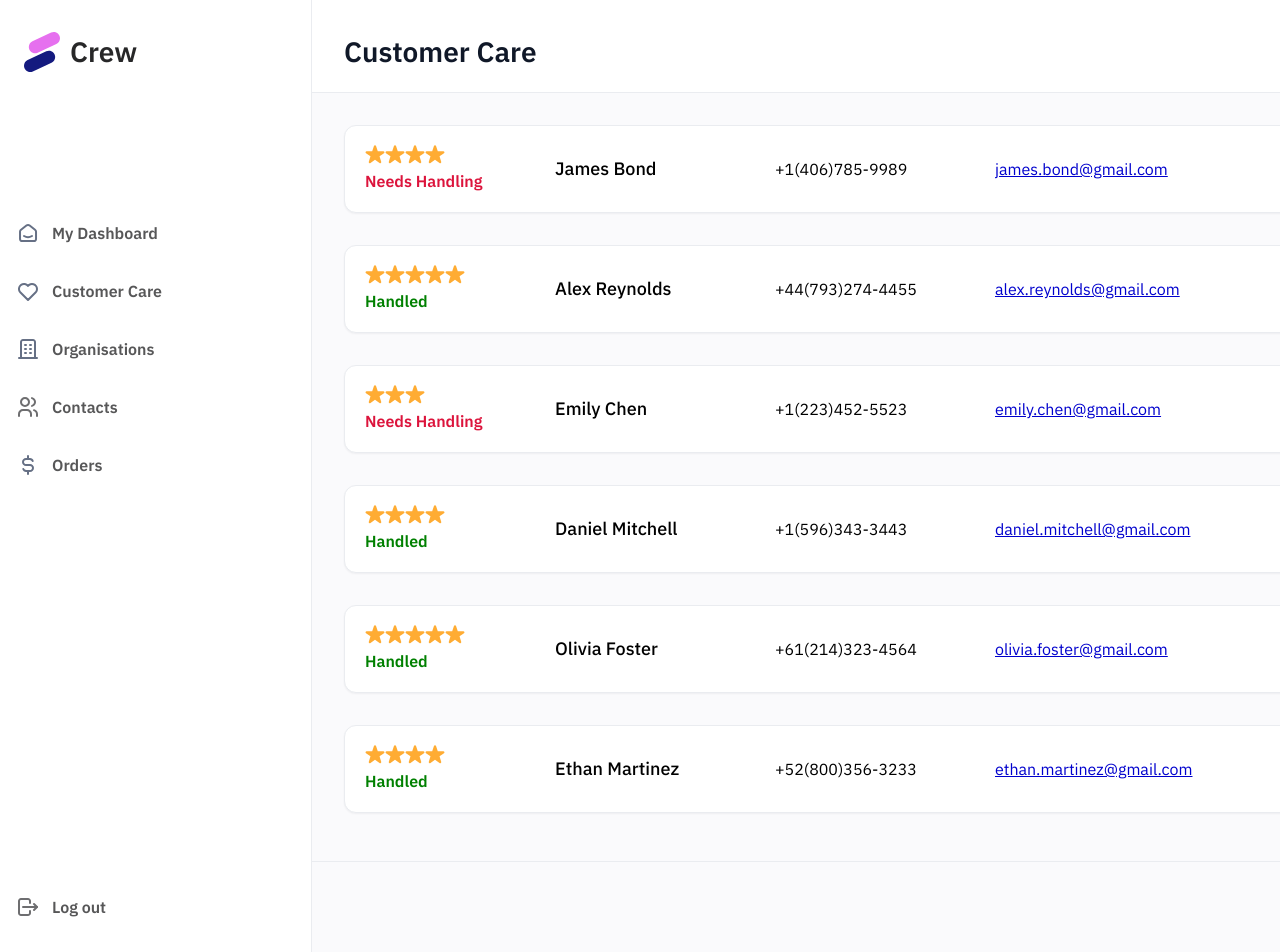
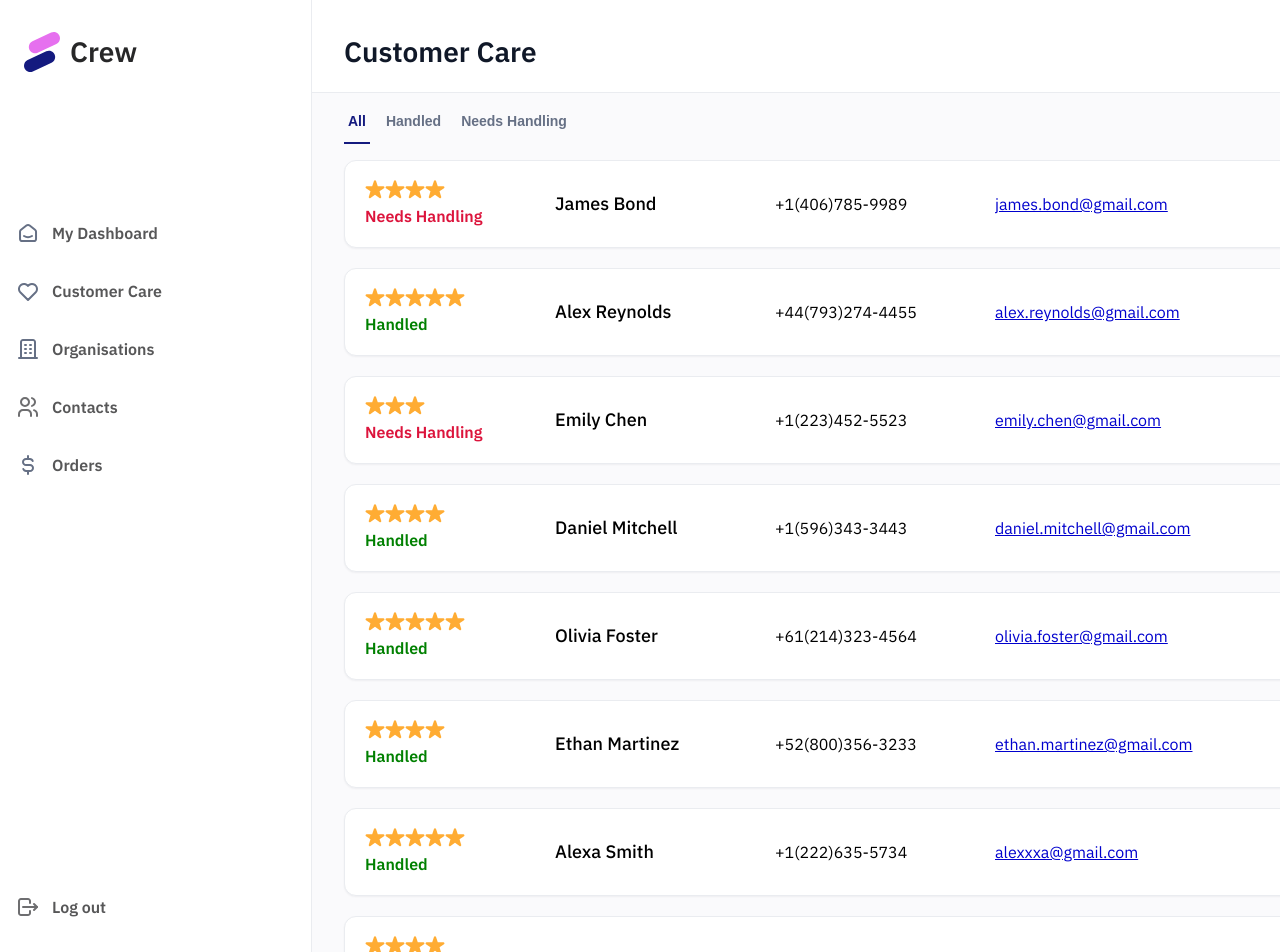
Before and after one commit to mspokras/crewfront1-12, a React (Create React App) app: page /customer-care in a window 1280 px wide. Shown: the top 952 px of the page. Built offline with nearby package versions, Linux system fonts and the light colour scheme.

Commit message:
Filters added to Customer Care page

```diff
--- a/src/widgets/CustomerCards/CustomerCards.scss
+++ b/src/widgets/CustomerCards/CustomerCards.scss
@@ -1,8 +1,17 @@
-.customer-cards {
-  padding: 32px 32px 48px;
-  display: flex;
-  flex-direction: column;
-  gap: 32px;
+.customer-cards-container {
+  padding: 16px 32px 48px;
   border-bottom: 1px solid #EAECF0;
   border-right: 1px solid #EAECF0;
+
+  .customer-filters {
+    display: flex;
+    gap: 12px;
+    margin-bottom: 16px;
+  }
+
+  .customer-cards {
+    display: flex;
+    flex-direction: column;
+    gap: 20px;
+  }
 }
--- a/src/widgets/CustomerCards/CustomerCards.tsx
+++ b/src/widgets/CustomerCards/CustomerCards.tsx
@@ -1,16 +1,38 @@
-import React from 'react';
+import React, { useState } from 'react';
 import CustomerCard from '../../entities/Customer/CustomerCard/CustomerCard';
+import cardsData from './customersData.json';
 import './CustomerCards.scss';
+import FilterButton from '../../shared/components/Button/FilterButton/FilterButton';
 
 const CustomerCards = () => {
+  const [currentFilter, setCurrentFilter] = useState("All");
+  const filters = ['All', 'Handled', 'Needs Handling'];
+
+  const handleFilterChange = (newFilter: string) => {
+    setCurrentFilter(newFilter);
+  }
+
+  const filterCards = (status: string) => {
+    if (currentFilter === 'All') {
+      return true;
+    }
+    return status === currentFilter;
+  };
+
   return (
-    <div className='customer-cards'>
-      <CustomerCard rating={4} status="Needs Handling" name="James Bond" email="james.bond@gmail.com" phone="+1(406)785-9989" />
-      <CustomerCard rating={5} status="Handled" name="Alex Reynolds" email="alex.reynolds@gmail.com" phone="+44(793)274-4455" />
-      <CustomerCard rating={3} status="Needs Handling" name="Emily Chen" email="emily.chen@gmail.com" phone="+1(223)452-5523" />
-      <CustomerCard rating={4} status="Handled" name="Daniel Mitchell" email="daniel.mitchell@gmail.com" phone="+1(596)343-3443" />
-      <CustomerCard rating={5} status="Handled" name="Olivia Foster" email="olivia.foster@gmail.com" phone="+61(214)323-4564" />
-      <CustomerCard rating={4} status="Handled" name="Ethan Martinez" email="ethan.martinez@gmail.com" phone="+52(800)356-3233" />
+    <div className="customer-cards-container">
+      <div className="customer-filters">
+        {filters.map((filter) => (
+          <FilterButton key={filter} title={filter} onClick={() => handleFilterChange(filter)} isActive={currentFilter === filter} />
+        ))}
+      </div>
+      <div className='customer-cards'>
+        {cardsData
+          .filter((card) => filterCards(card.status))
+          .map((card, index) => (
+            <CustomerCard key={index} {...card} />
+        ))}
+      </div>
     </div>
   );
 };
--- /dev/null
+++ b/src/widgets/CustomerCards/customersData.json
@@ -0,0 +1,58 @@
+[
+  {
+    "rating": 4,
+    "status": "Needs Handling",
+    "name": "James Bond",
+    "email": "james.bond@gmail.com",
+    "phone": "+1(406)785-9989"
+  },
+  {
+    "rating": 5,
+    "status": "Handled",
+    "name": "Alex Reynolds",
+    "email": "alex.reynolds@gmail.com",
+    "phone": "+44(793)274-4455"
+  },
+  {
+    "rating": 3,
+    "status": "Needs Handling",
+    "name": "Emily Chen",
+    "email": "emily.chen@gmail.com",
+    "phone": "+1(223)452-5523"
+  },
+  {
+    "rating": 4,
+    "status": "Handled",
+    "name": "Daniel Mitchell",
+    "email": "daniel.mitchell@gmail.com",
+    "phone": "+1(596)343-3443"
+  },
+  {
+    "rating": 5,
+    "status": "Handled",
+    "name": "Olivia Foster",
+    "email": "olivia.foster@gmail.com",
+    "phone": "+61(214)323-4564"
+  },
+  {
+    "rating": 4,
+    "status": "Handled",
+    "name": "Ethan Martinez",
+    "email": "ethan.martinez@gmail.com",
+    "phone": "+52(800)356-3233"
+  },
+  {
+    "rating": 5,
+    "status": "Handled",
+    "name": "Alexa Smith",
+    "email": "alexxxa@gmail.com",
+    "phone": "+1(222)635-5734"
+  },
+  {
+    "rating": 4,
+    "status": "Needs Handling",
+    "name": "Cecilia Banks",
+    "email": "c_banks.fb@gmail.com",
+    "phone": "+52(677)334-2267"
+  }
+]
```
